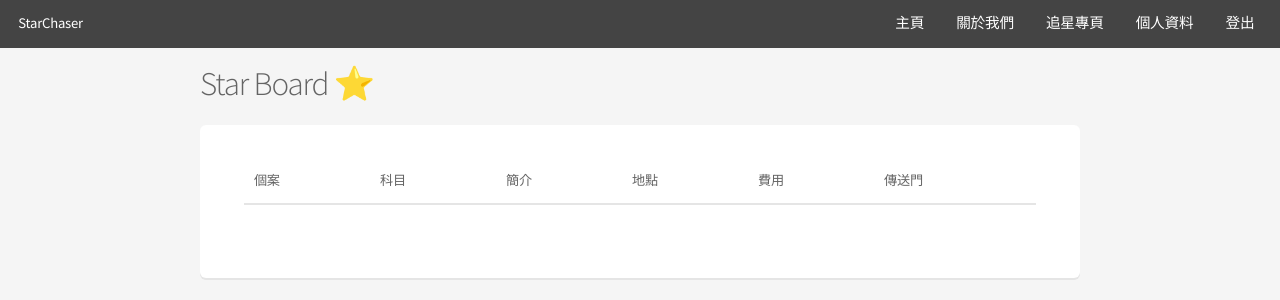
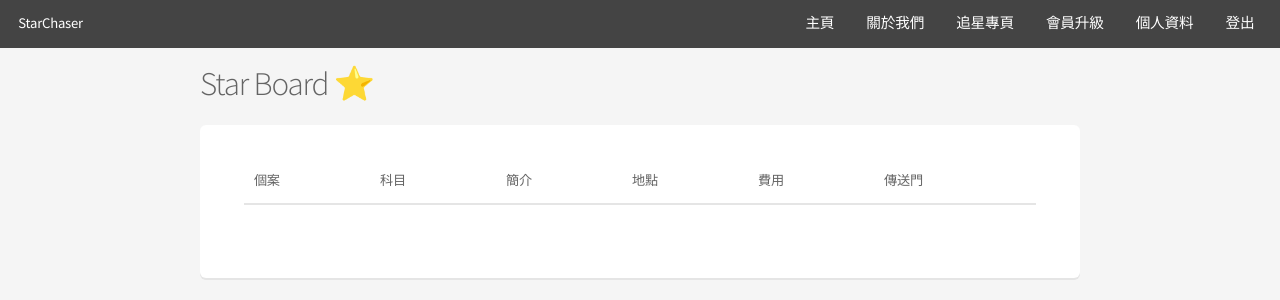
Before and after one commit to louiskwt/starchaser_project, a Django app: page /member/case/ in a window 1280 px wide. Shown: the top 300 px of the page. Run offline with Django 4.2, Linux system fonts and the light colour scheme; a user stored in the database is signed in; lists and menus that the app fills with data are empty; parts of the project's set-up code (start-up, migrations or seed data) failed here and were passed over.

Commit message:
Set up link to payment
set up link to payment in navbar

```diff
--- a/payment/urls.py
+++ b/payment/urls.py
@@ -3,5 +3,5 @@ from django.urls import path
 from . import views
 
 urlpatterns = [
-    path('', )
+    path('', views.PaymentPageView.as_view(), name="payment")
 ]
--- a/templates/base.html
+++ b/templates/base.html
@@ -44,6 +44,9 @@
 					{% if user.is_authenticated %}
 						<li>
 							<a href="{% url 'case' %}">追星專頁</a>
+						</li>
+						<li>
+							<a href="{% url 'payment' %}">會員升級</a>
 						</li>
 						<li>
 							<a href="{% url 'profile' %}">個人資料</a>
```
